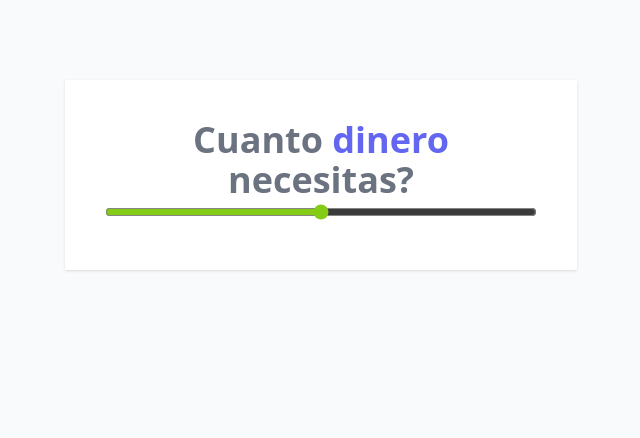
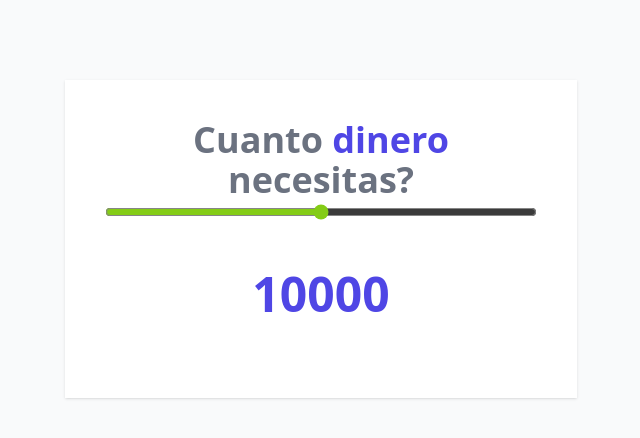
Before and after one commit to mretamoso/cotizador-prestamos-react, a React (Vite) app: page / in a window 1280 px wide. Shown: the top 438 px of the page, without its empty margins (319-959 px from the left). Built offline with nearby package versions, Linux system fonts and the light colour scheme.

Commit message:
modificar y mostrar el nuevo state

```diff
--- a/src/App.jsx
+++ b/src/App.jsx
@@ -5,7 +5,7 @@ function App() {
   const [cantidad, setCantidad] = useState(10000);
 
   function handleChange(e) {
-    console.log(+e.target.value)
+    setCantidad(+e.target.value)
   }
 
   return (
@@ -16,6 +16,7 @@ function App() {
         className="w-full h-6 bg-gray-200 accent-lime-500 hover:accent-lime-600"
         onChange={handleChange}
       />
+      <p className="text-center my-10 text-5xl font-extrabold text-indigo-600">{cantidad}</p>
     </div>
   )
 }
--- a/src/components/HeaderComponent.jsx
+++ b/src/components/HeaderComponent.jsx
@@ -2,7 +2,7 @@
 function HeaderComponent() {
     return (
         <h1 className="text-4xl font-extrabold text-gray-500 text-center">
-            Cuanto<span className="text-indigo-500"> dinero</span> necesitas?
+            Cuanto<span className="text-indigo-600"> dinero</span> necesitas?
         </h1>
     )
 }
```
